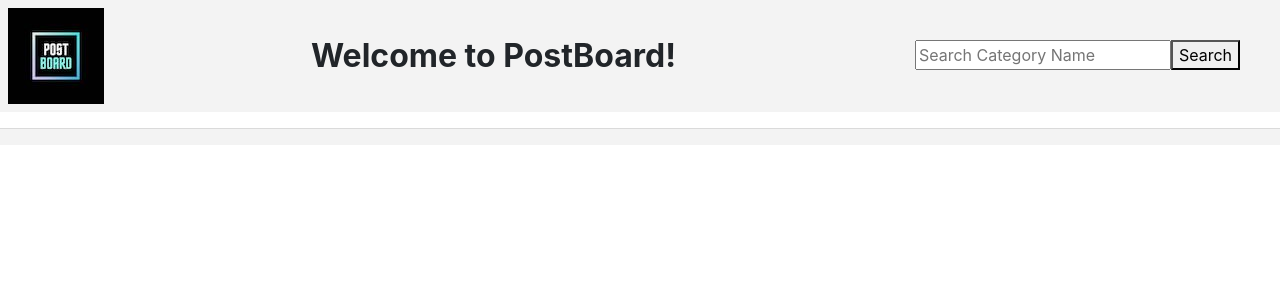
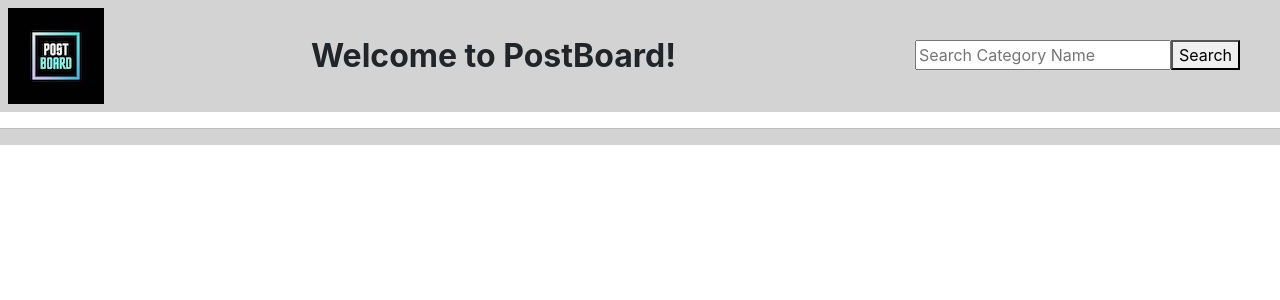
Before and after one commit to bethel-school-of-technology/the-blog-clog-frontend, an Angular app: page / in a window 1280 px wide. Shown: the top 300 px of the page. Built offline with nearby package versions, Linux system fonts and the light colour scheme.

Commit message:
BETTER STYLING

```diff
--- a/src/app/app.component.css
+++ b/src/app/app.component.css
@@ -1,6 +1,6 @@
 .flex-container {
     display: flex;
-    background-color: rgb(243, 243, 243);
+    background-color:lightgrey;
     justify-content: space-between;
 }
 
@@ -20,6 +20,6 @@ img {
 }
 
 hr {
-    background-color: rgb(243, 243, 243);
+    background-color: lightgrey;
     height: 1em;
 }
--- a/src/app/categories/categories.component.css
+++ b/src/app/categories/categories.component.css
@@ -1,5 +1,5 @@
 .body {
-    background-color: rgb(243, 243, 243);
+    background-color: lightgrey;
 }
 
 .cathead {
--- a/src/app/category-form/category-form.component.css
+++ b/src/app/category-form/category-form.component.css
@@ -1,7 +1,7 @@
 .div-form {
     margin: 2em;
     padding: 1em;
-    background-color: rgb(243, 243, 243);
+    background-color: lightgrey;
 }
 
 .input {
--- a/src/app/post-form/post-form.component.css
+++ b/src/app/post-form/post-form.component.css
@@ -1,7 +1,7 @@
 .div-form {
     margin: 2em;
     padding: 1em;
-    background-color: rgb(243, 243, 243);
+    background-color: lightgrey;
 }
 
 #header {
--- a/src/app/post-result/post-result.component.css
+++ b/src/app/post-result/post-result.component.css
@@ -1,5 +1,5 @@
 .body {
-    background-color: rgb(243, 243, 243);
+    background-color: lightgrey;
 }
 
 .bigpostdiv {
--- a/src/app/search-result/search-result.component.css
+++ b/src/app/search-result/search-result.component.css
@@ -1,5 +1,5 @@
 .body {
-    background-color: rgb(243, 243, 243);
+    background-color:lightgrey;
 }
 
 .bigcatdiv {
```
